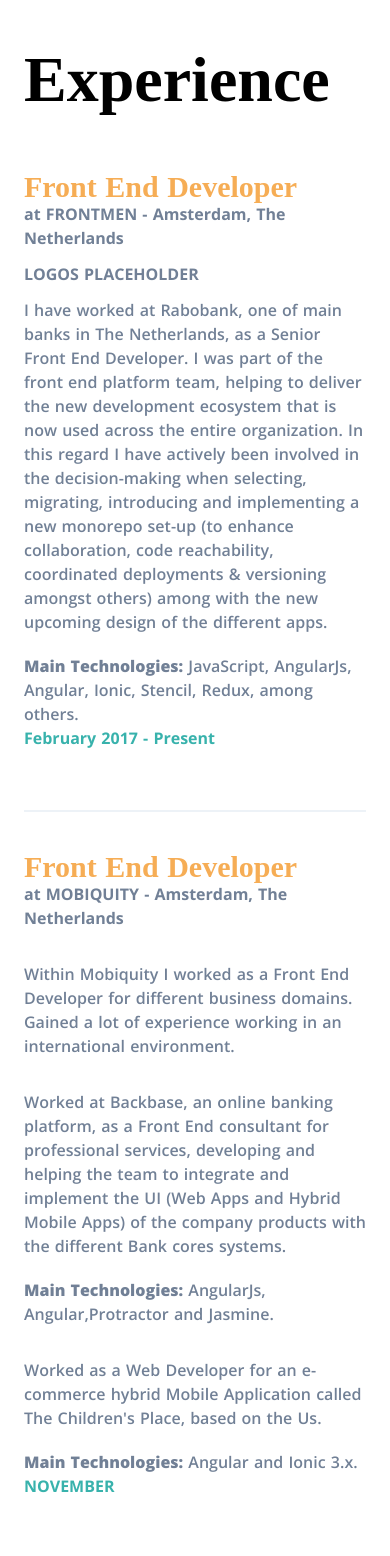
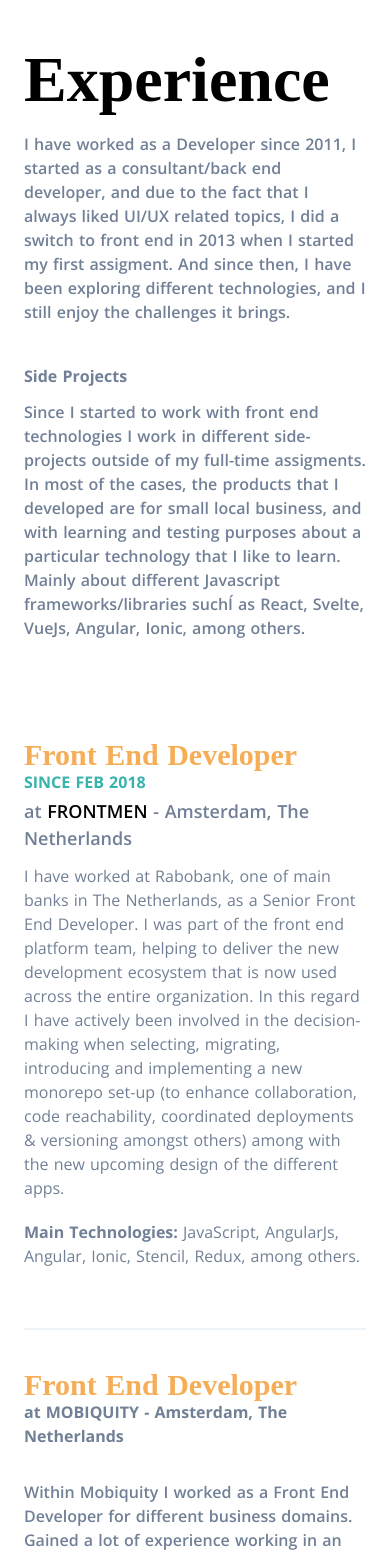
Before and after one commit to mobregozo/portfolio, a Nuxt app: page / in a window 390 px wide. Shown: the part 900-2456 px from the top of the page. Built offline with nearby package versions, Linux system fonts and the light colour scheme; a web font is replaced by a local one.

Commit message:
feat: update resume content

```diff
--- a/components/Resume.vue
+++ b/components/Resume.vue
@@ -39,7 +39,7 @@
             <a
               target="blank"
               class="mr-4 text-gray-600 hover:text-gray-500"
-              href="https://www.linkedin.com/"
+              href="https://www.linkedin.com/in/manuelobregozo/?locale=en_US"
             >
               <span class="fa-stack fa-lg">
                 <i class="fas fa-circle fa-stack-2x"></i>
@@ -49,7 +49,7 @@
             <a
               target="blank"
               class="mr-4 text-gray-600 hover:text-gray-500"
-              href="https://github.com/"
+              href="https://github.com/mobregozo"
             >
               <span class="fa-stack fa-lg">
                 <i class="fas fa-circle fa-stack-2x"></i>
@@ -59,7 +59,7 @@
             <a
               target="blank"
               class="mr-4 text-gray-600 hover:text-gray-500"
-              href="https://github.com/"
+              href="https://stackoverflow.com/users/6098430/manuel-obregozo"
             >
               <span class="fa-stack fa-lg">
                 <i class="fas fa-circle fa-stack-2x"></i>
@@ -75,18 +75,47 @@
       >
         <div class="my-auto">
           <h1 class="mb-5 text-6xl font-bold leading-none">Experience</h1>
+          <p class="text-gray-600 font-semibold">
+            I have worked as a Developer since 2011, I started as a
+            consultant/back end developer, and due to the fact that I always
+            liked UI/UX related topics, I did a switch to front end in 2013 when
+            I started my first assigment. And since then, I have been exploring
+            different technologies, and I still enjoy the challenges it brings.
+          </p>
+
           <div class="flex flex-no-wrap flex-col md:flex-row mb-5 py-10">
             <div class="mr-auto">
-              <h3
-                class="m-0 font-bold text-gray-700 text-3xl leading-none text-secondary-400"
-              >
-                Front End Developer
-              </h3>
               <div class="mb-3 font-bold text-gray-600">
-                at FRONTMEN - Amsterdam, The Netherlands
+                Side Projects
               </div>
-              <div class="mb-3 font-bold text-gray-600">LOGOS PLACEHOLDER</div>
               <p class="text-gray-600 font-semibold">
+                Since I started to work with front end technologies I work in
+                different side-projects outside of my full-time assigments. In
+                most of the cases, the products that I developed are for small
+                local business, and with learning and testing purposes about a
+                particular technology that I like to learn. Mainly about
+                different Javascript frameworks/libraries suchÍ as React,
+                Svelte, VueJs, Angular, Ionic, among others.
+              </p>
+            </div>
+          </div>
+          <div class="flex flex-no-wrap flex-col md:flex-row mb-5 py-10">
+            <div class="mr-auto">
+              <div class="md:flex items-center md:justify-between">
+                <h3
+                  class="m-0 font-bold text-gray-700 text-3xl leading-none text-secondary-400"
+                >
+                  Front End Developer
+                </h3>
+                <div class="text-primary-500 font-bold whitespace-no-wrap">
+                  SINCE FEB 2018
+                </div>
+              </div>
+              <div class="mb-3 mt-1 font-semibold text-lg text-gray-600">
+                at <span class="text-black">FRONTMEN </span>- Amsterdam, The
+                Netherlands
+              </div>
+              <p class="text-gray-600">
                 I have worked at Rabobank, one of main banks in The Netherlands,
                 as a Senior Front End Developer. I was part of the front end
                 platform team, helping to deliver the new development ecosystem
@@ -97,16 +126,11 @@
                 coordinated deployments & versioning amongst others) among with
                 the new upcoming design of the different apps.
               </p>
-              <p class="mt-5 text-gray-600 font-semibold">
-                <strong>Main Technologies:</strong>
+              <p class="mt-5 text-gray-600">
+                <span class="font-bold">Main Technologies:</span>
                 JavaScript, AngularJs, Angular, Ionic, Stencil, Redux, among
                 others.
               </p>
-            </div>
-            <div class="resume-date text-md-right">
-              <span class="text-primary-500 font-bold mt-10 md:mt-0"
-                >February 2017 - Present
-              </span>
             </div>
           </div>
           <div
@@ -124,7 +148,7 @@
               <p class="mt-8 text-gray-600 font-semibold">
                 Within Mobiquity I worked as a Front End Developer for different
                 business domains. Gained a lot of experience working in an
-                international environment.
+                international environment, and interview recruiting process.
               </p>
               <p class="mt-8 text-gray-600 font-semibold">
                 Worked at Backbase, an online banking platform, as a Front End
@@ -135,7 +159,7 @@
               </p>
               <p class="mt-5 text-gray-600 font-semibold">
                 <strong>Main Technologies:</strong>
-                AngularJs, Angular,Protractor and Jasmine.
+                AngularJs, Angular, Protractor and Jasmine.
               </p>
               <p class="mt-8 text-gray-600 font-semibold">
                 Worked as a Web Developer for an e-commerce hybrid Mobile
@@ -143,11 +167,13 @@
               </p>
               <p class="mt-5 text-gray-600 font-semibold">
                 <strong>Main Technologies:</strong>
-                Angular and Ionic 3.x.
+                Angular and Ionic
               </p>
             </div>
             <div class="resume-date text-md-right">
-              <span class="text-primary-500 font-bold">NOVEMBER </span>
+              <div class="text-primary-500 font-bold whitespace-no-wrap">
+                JUN 2017 - JAN 2018
+              </div>
             </div>
           </div>
           <div
@@ -163,23 +189,30 @@
                 at NORSYNC - Tandil, Argentina
               </div>
               <p class="mt-8 text-gray-600 font-semibold">
-                Worked as a Web and Mobile Front End Developer. Where I
+                At Norsync were we worked in a startup model I was really
+                involved into all the phases of the development cycle of the
+                projects. I gained experience in other areas such as design and
+                marketing.
+              </p>
+              <p class="mt-8 text-gray-600 font-semibold">
+                Worked as a Web and Mobile Front End Developer, where I
                 developed several hybrid applications and web apps from the
-                scratch that are now still in production. And like in all
-                startups I was really involved into all the phases of the
-                development of the projects. Regarding the business domain, the
-                applications were Booking systems, Ticket systems, Live events
-                streaming applications, among others. For restaurants, sport
-                clubs, bars, shoppings, and different kind of stores.
+                scratch that are now still in production, including Application
+                distribuitons into the different stores. Regarding the business
+                domain, the applications were Booking systems, Ticket systems,
+                Live feed events applications, among others. For restaurants,
+                sport clubs, bars, shoppings, and different kind of stores.
               </p>
               <p class="mt-5 text-gray-600 font-semibold">
                 <strong>Main Technologies:</strong>
-                JavaScript (AngularJs, Ionic-Framework, NodeJs, Protractor and
-                Jasmine), Bootstrap, HTML, SASS, CSS and Gulp.
+                AngularJs, Angular, Ionic, NodeJs, Protractor, Jasmine,
+                Bootstrap and Gulp.
               </p>
             </div>
             <div class="resume-date text-md-right">
-              <span class="text-primary-500 font-bold">NOVEMBER </span>
+              <div class="text-primary-500 font-bold whitespace-no-wrap">
+                JAN 2016 - MAY 2017
+              </div>
             </div>
           </div>
           <div
@@ -197,8 +230,8 @@
               <p class="mt-8 text-gray-600 font-semibold">
                 Within Devspark I did my first official step into Front End
                 development, something that I was already doing on my free time.
-                Gained experience in integration strategies, management, and
-                team building. Direct contact with many stakeholders from
+                I gained experience in integration strategies, management, and
+                team building. I had direct contact with many stakeholders from
                 several backgrounds, and their clients.
               </p>
               <p class="mt-8 text-gray-600 font-semibold">
@@ -212,8 +245,8 @@
               </p>
               <p class="mt-5 text-gray-600 font-semibold">
                 <strong>Main Technologies:</strong>
-                Django, Heroku, AngularJs v1.x, JavaScript, JQuery, HTML5,
-                protractor, jasmine, SASS, CSS, Bootstrap and Grunt.
+                Django, Heroku, AngularJs, JQuery, Protractor, jasmine, SASS,
+                CSS, Bootstrap and Grunt.
               </p>
               <p class="mt-8 text-gray-600 font-semibold">
                 Worked as an APIgee 4G developer,which is a cloud based platform
@@ -226,12 +259,13 @@
               </p>
               <p class="mt-5 text-gray-600 font-semibold">
                 <strong>Main Technologies:</strong>
-                APIGee products, JavaScript, RESTful, Jmeter, SoapUI, among
-                others.
+                APIGee products, JavaScript, RESTful, Jmeter and SoapUI.
               </p>
             </div>
             <div class="resume-date text-md-right">
-              <span class="text-primary-500 font-bold">NOVEMBER </span>
+              <div class="text-primary-500 font-bold whitespace-no-wrap">
+                Apr 2014 – Dec 2015
+              </div>
             </div>
           </div>
           <div
@@ -248,7 +282,7 @@
               </div>
               <p class="mt-8 text-gray-600 font-semibold">
                 Gained experience in office environment, customer care, and
-                working with distributed remote teams
+                working with distributed remote teams.
               </p>
               <p class="mt-8 text-gray-600 font-semibold">
                 Worked as a JD Edwards developer, an Enterprise Resource
@@ -262,12 +296,13 @@
               </p>
               <p class="mt-5 text-gray-600 font-semibold">
                 <strong>Main Technologies:</strong>
-                JD Edwards, Oracle SQL, ERP technologies related, and a bit of
-                C++.
+                JD Edwards, Oracle SQL, ERP technologies related and C/C++.
               </p>
             </div>
             <div class="resume-date text-md-right">
-              <span class="text-primary-500 font-bold">NOVEMBER </span>
+              <div class="text-primary-500 font-bold whitespace-no-wrap">
+                NOV 2011 - NOV 2012
+              </div>
             </div>
           </div>
         </div>
@@ -279,16 +314,16 @@
         <div class="my-auto">
           <h2 class="mb-5 text-6xl font-bold leading-none">Interests</h2>
           <p class="mb-2 mt-8 text-gray-600 font-semibold">
-            Besides work, I usually spend my free time being outdoors playing
-            sports or travelling around, taking pictures about everything I see.
+            Besides work, I usually spend my free time outdoors playing sports
+            and travelling around, taking pictures about everything I see.
           </p>
           <p class="mb-2 mt-8 text-gray-600 font-semibold">
-            Related to sports I was always super passionate about football, love
-            to read and talk about it, and of course play as much as I can.
+            Related to sports I am passionate about football, love to read and
+            talk about it, and of course play as much as I can.
           </p>
           <p class="mb-2 mt-8 text-gray-600 font-semibold">
             When I am not running outside, I am behind my drums, instrument that
-            I play since I was a little kid, and still enjoy playing the good
+            I play since I was a little kid, and I still enjoy playing the good
             old punk rock songs that I used to listen when I was at high school.
           </p>
           <div class="mt-10 flex flex-wrap items-center justify-around">
```
